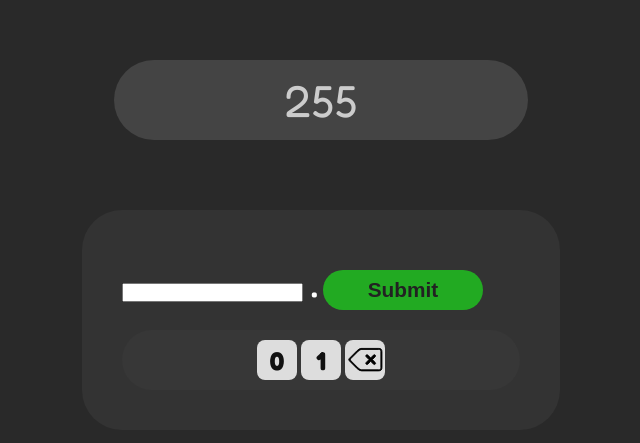
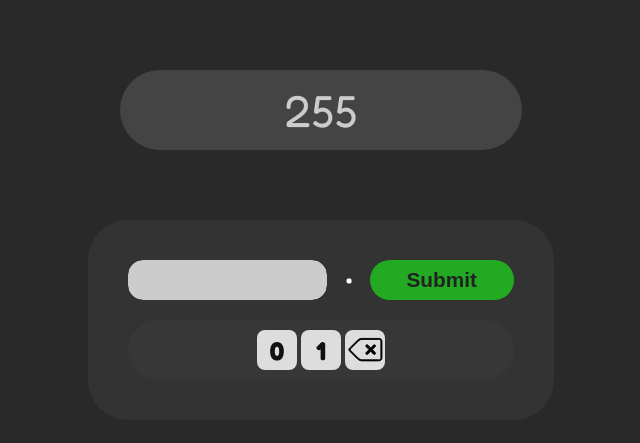
Before and after one commit to HelloLife09/Binary-Quiz, a plain HTML site: page Dec-to-Bin/0-255-dec.html in a window 1280 px wide. Shown: the part 130-573 px from the top of the page, without its empty margins (319-959 px from the left). Drawn offline with Linux system fonts and the light colour scheme.

Commit message:
Moving css files to own folder
Made a css folder with 3 files:
- `style.css` -- contains stylings that both folders has
- `bin-to-dec.css` -- contains stylings that only bin-to-dec has
- `dec-to-bin.css` -- contains stylings that only dec-to bin has

```diff
--- a/Dec-to-Bin/0-255-dec.html
+++ b/Dec-to-Bin/0-255-dec.html
@@ -3,7 +3,7 @@
   <head>
     <meta charset="UTF-8" />
     <meta name="viewport" content="width=device-width, initial-scale=1.0" />
-    <title>Decimal to Binary (number 0-31)</title>
+    <title>Decimal to Binary (numbers 0-31)</title>
     <link
       rel="stylesheet"
       href="https://cdnjs.cloudflare.com/ajax/libs/font-awesome/6.6.0/css/all.min.css"
@@ -11,7 +11,8 @@
       crossorigin="anonymous"
       referrerpolicy="no-referrer"
     />
-    <link rel="stylesheet" href="style.css" />
+    <link rel="stylesheet" href="../css/styles.css" />
+    <link rel="stylesheet" href="../css/dec-to-bin.css" />
     <script src="../js/functions.js"></script>
   </head>
   <body>
@@ -19,13 +20,13 @@
     <main>
       <div class="main-content">
         <div class="number-original">
-          <span id="original-bin">255</span>
+          <span id="original-num">255</span>
         </div>
         <div class="number-final">
-          <div class="display-num-final">
-            <input type="number" readonly id="number-display" />
+          <div class="display-bin-final">
+            <input type="number" readonly id="binary-display" />
             <span class="display-gap">.</span>
-            <button type="submit" id="number-submit-btn">Submit</button>
+            <button type="submit" id="binary-submit-btn">Submit</button>
           </div>
           <div class="number-grid-content">
             <div class="number-grid">
--- a/Dec-to-Bin/style.css
+++ /dev/null
@@ -1,177 +0,0 @@
-@import url("https://fonts.googleapis.com/css2?family=Fredoka:wght@300..700&display=swap");
-
-*,
-*::before,
-*::after {
-  margin: 0;
-  padding: 0;
-  box-sizing: border-box;
-}
-
-body {
-  font-family: "Fredoka", sans-serif;
-  display: flex;
-  background-color: #292929;
-  align-items: center;
-  justify-content: center;
-  width: 100vw;
-  height: 100vh;
-}
-
-main {
-  z-index: 100;
-  display: flex;
-  padding: 10px;
-}
-
-.main-content {
-  position: relative;
-  display: flex;
-  flex-direction: column;
-  align-items: center;
-  justify-content: center;
-}
-
-.number-original {
-  position: relative;
-  padding: 20px;
-  background-color: #444444;
-  width: calc(100% + 4rem);
-  height: 80px;
-  display: flex;
-  align-items: center;
-  justify-content: center;
-  margin: 10px;
-  border-radius: 100px;
-  bottom: calc(10vh - 20px);
-}
-
-.number-original span {
-  font-size: 2.8rem;
-  color: #cccccc;
-  text-wrap: nowrap;
-  cursor: default;
-  transition: 300ms ease-in-out;
-}
-
-#original-num.correct {
-  color: #15951e;
-  transition: 300ms ease-in-out;
-}
-
-#original-num.incorrect {
-  color: #d80e0e;
-  transition: 300ms ease-in-out;
-}
-
-.number-final {
-  position: relative;
-  display: flex;
-  flex-direction: column;
-  row-gap: 20px;
-  width: calc(100% + 8rem);
-  background-color: #333333;
-  padding: 40px;
-  border-radius: 40px;
-}
-
-.display-bin-final {
-  width: 100%;
-  height: 40px;
-  gap: 4%;
-  display: flex;
-}
-
-#bin-display {
-  width: 55%;
-  height: 40px;
-  border-radius: 15px;
-  cursor: default;
-  outline: #333 1px solid;
-  border: none;
-  background-color: #ccc;
-  transition: 300ms ease-in-out;
-}
-
-#bin-display.correct {
-  color: #15951e;
-  transition: 300ms ease-in-out;
-}
-
-#bin-display.incorrect {
-  color: #d80e0e;
-  transition: 300ms ease-in-out;
-}
-
-#bin-display:hover {
-  background-color: #eee;
-  box-shadow: 5px 5px 10px #444 inset, -6px -6px 10px #fff inset;
-  transition: 200ms ease-in-out;
-  outline: #333 10px solid;
-}
-
-.display-gap {
-  position: relative;
-  color: #fff;
-  font-size: 3rem;
-  cursor: default;
-  transform: translateY(-60%);
-  margin-left: 0.5%;
-}
-
-button[type="submit"] {
-  width: 40%;
-  border-radius: 20px;
-  border: none;
-  outline: none;
-  background-color: #22aa22;
-  height: 40px;
-  font-weight: 800;
-  font-size: 1.3rem;
-  color: #222222;
-  cursor: pointer;
-  transition: 200ms ease-in-out;
-}
-
-button[type="submit"]:hover {
-  box-shadow: 5px 5px 5px, -2px -2px 2px #58bb58;
-  transition: 200ms ease-in-out;
-}
-
-.number-grid-content {
-  background-color: #373737;
-  padding: 10px;
-  border-radius: 50px;
-}
-
-.number-grid {
-  display: grid;
-  justify-content: center;
-  grid-template-columns: repeat(3, 40px);
-  grid-template-rows: 40px;
-  gap: 4px;
-}
-
-button[type="button"] {
-  border: none;
-  outline: none;
-  border-radius: 20%;
-  background-color: #ddd;
-  color: #111;
-  font-size: 1.6rem;
-  font-family: "Fredoka", sans-serif;
-  font-weight: 700;
-  cursor: pointer;
-  transition: 200ms ease-in-out;
-}
-
-button[type="button"]:hover {
-  box-shadow: -2px -2px 2px #222 inset, 2px 2px 2px #fff inset;
-  transition: 200ms ease-in-out;
-}
-
-.backspace-button-svg {
-  position: relative;
-  transform: translate(0%, 10%);
-  transform-origin: center;
-}
--- /dev/null
+++ b/css/bin-to-dec.css
@@ -0,0 +1,57 @@
+#original-bin.correct {
+  color: #15951e;
+  transition: 300ms ease-in-out;
+}
+
+#original-bin.incorrect {
+  color: #d80e0e;
+  transition: 300ms ease-in-out;
+}
+
+.display-num-final {
+  width: 100%;
+  height: 40px;
+  gap: 4%;
+  display: flex;
+}
+
+#number-display {
+  width: 55%;
+  height: 40px;
+  border-radius: 15px;
+  cursor: default;
+  outline: #333 1px solid;
+  border: none;
+  background-color: #ccc;
+  transition: 300ms ease-in-out;
+}
+
+#number-display.correct {
+  color: #15951e;
+  transition: 300ms ease-in-out;
+}
+
+#number-display.incorrect {
+  color: #d80e0e;
+  transition: 300ms ease-in-out;
+}
+
+#number-display:hover {
+  background-color: #eee;
+  box-shadow: 5px 5px 10px #444 inset, -6px -6px 10px #fff inset;
+  transition: 200ms ease-in-out;
+  outline: #333 10px solid;
+}
+
+.number-grid {
+  display: grid;
+  justify-content: center;
+  grid-template-columns: repeat(3, 40px);
+  grid-template-rows: repeat(4, 40px);
+  gap: 4px;
+}
+
+button#zero,
+button#back {
+  transform: translateX(50%);
+}
--- /dev/null
+++ b/css/dec-to-bin.css
@@ -0,0 +1,52 @@
+#original-num.correct {
+  color: #15951e;
+  transition: 300ms ease-in-out;
+}
+
+#original-num.incorrect {
+  color: #d80e0e;
+  transition: 300ms ease-in-out;
+}
+
+.display-bin-final {
+  width: 100%;
+  height: 40px;
+  gap: 4%;
+  display: flex;
+}
+
+#binary-display {
+  width: 55%;
+  height: 40px;
+  border-radius: 15px;
+  cursor: default;
+  outline: #333 1px solid;
+  border: none;
+  background-color: #ccc;
+  transition: 300ms ease-in-out;
+}
+
+#binary-display.correct {
+  color: #15951e;
+  transition: 300ms ease-in-out;
+}
+
+#binary-display.incorrect {
+  color: #d80e0e;
+  transition: 300ms ease-in-out;
+}
+
+#binary-display:hover {
+  background-color: #eee;
+  box-shadow: 5px 5px 10px #444 inset, -6px -6px 10px #fff inset;
+  transition: 200ms ease-in-out;
+  outline: #333 10px solid;
+}
+
+.number-grid {
+  display: grid;
+  justify-content: center;
+  grid-template-columns: repeat(3, 40px);
+  grid-template-rows: 40px;
+  gap: 4px;
+}
--- a/Bin-to-Dec/style.css
+++ b/css/styles.css
@@ -54,16 +54,6 @@ main {
   transition: 300ms ease-in-out;
 }
 
-#original-bin.correct {
-  color: #15951e;
-  transition: 300ms ease-in-out;
-}
-
-#original-bin.incorrect {
-  color: #d80e0e;
-  transition: 300ms ease-in-out;
-}
-
 .number-final {
   position: relative;
   display: flex;
@@ -73,41 +63,6 @@ main {
   background-color: #333333;
   padding: 40px;
   border-radius: 40px;
-}
-
-.display-num-final {
-  width: 100%;
-  height: 40px;
-  gap: 4%;
-  display: flex;
-}
-
-#number-display {
-  width: 55%;
-  height: 40px;
-  border-radius: 15px;
-  cursor: default;
-  outline: #333 1px solid;
-  border: none;
-  background-color: #ccc;
-  transition: 300ms ease-in-out;
-}
-
-#number-display.correct {
-  color: #15951e;
-  transition: 300ms ease-in-out;
-}
-
-#number-display.incorrect {
-  color: #d80e0e;
-  transition: 300ms ease-in-out;
-}
-
-#number-display:hover {
-  background-color: #eee;
-  box-shadow: 5px 5px 10px #444 inset, -6px -6px 10px #fff inset;
-  transition: 200ms ease-in-out;
-  outline: #333 10px solid;
 }
 
 .display-gap {
@@ -144,14 +99,6 @@ button[type="submit"]:hover {
   border-radius: 50px;
 }
 
-.number-grid {
-  display: grid;
-  justify-content: center;
-  grid-template-columns: repeat(3, 40px);
-  grid-template-rows: repeat(4, 40px);
-  gap: 4px;
-}
-
 button[type="button"] {
   border: none;
   outline: none;
@@ -170,11 +117,6 @@ button[type="button"]:hover {
   transition: 200ms ease-in-out;
 }
 
-button#zero,
-button#back {
-  transform: translateX(50%);
-}
-
 .backspace-button-svg {
   position: relative;
   transform: translate(0%, 10%);
```
Also changed, not shown: Bin-to-Dec/5-bit.html (+2 -1 lines), Bin-to-Dec/8-bit.html (+3 -2 lines), Dec-to-Bin/0-31-dec.html (+5 -4 lines).
